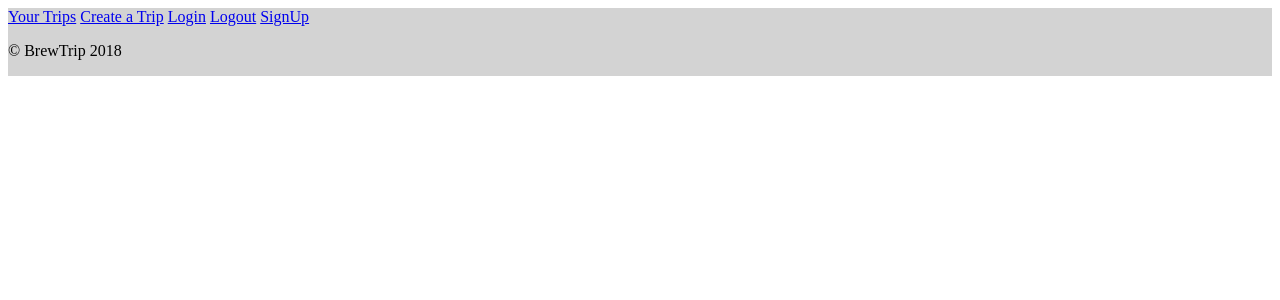
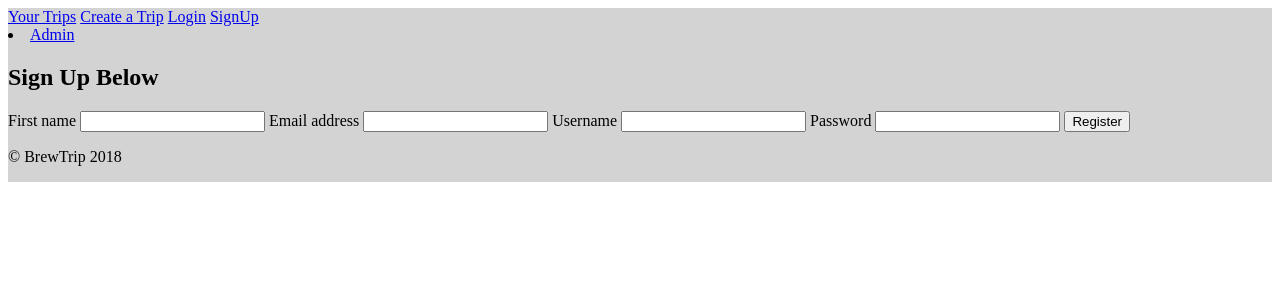
Before and after one commit to lroyce/BreweryExplorer, a Django app: page /accounts/signup/ in a window 1280 px wide. Shown: the top 300 px of the page. Run offline with Django 3.2, Linux system fonts and the light colour scheme.

Commit message:
added login logout signup

```diff
--- a/brewTrip/accounts/templates/signup.html
+++ b/brewTrip/accounts/templates/signup.html
@@ -4,10 +4,38 @@
 <html lang="en" dir="ltr">
   <head>
     <meta charset="utf-8">
-    <title>SignUp</title>
+    <title>Sign Up</title>
     <link rel="stylesheet" href="{% static '/style.css' %}">
   </head>
   <body>
+    {% block base %}
+    <div class="signup">
+      {% if registered %}
 
+      <!-- Once the user signs up, we'll show them this message -->
+      <div class="jumbotron">
+          <h4 class="text-center text-danger">Thank you for Registering</h4>
+          <a class="mt-5 btn btn-primary form-control"href="#">
+          Click Here to Login
+          </a>
+      </div>
+      {% else %}
+      <h2 class="signup">Sign Up Below</h2>
+      <form action="{% url 'signup'%}" method="POST">
+        {% csrf_token %}
+        {%for field in signup_form %}
+        {%if field.name == 'password'%}
+        {{field.label}}
+        <input class="signup" type="password" name="{{field.name}}"/>
+        {%else%}
+        {{field.label}}
+        <input class="signup" name="{{field.name}}"/>
+        {%endif%}
+        {%endfor%}
+        <input class="signup"type="submit" value="Register">
+      </form>
+      {% endif %}
+    </div>
   </body>
 </html>
+{%endblock%}
--- a/brewTrip/accounts/views.py
+++ b/brewTrip/accounts/views.py
@@ -1,10 +1,42 @@
-from django.shortcuts import render
+from django.shortcuts import render, redirect
+from django.contrib import auth
+from .forms import SignUpForm
 
 def signup(request):
-    return render(request,'signup.html',{'title':'Signup'})
+    registered = False
+    if request.method == 'POST':
+        signup_form = SignUpForm(data=request.POST)
+        if signup_form.is_valid():
+            user = signup_form.save()
+            user.set_password(user.password)
+            user.save()
+            registered = True
+    else:
+        signup_form = SignUpForm()
+    return render(request, 'signup.html',{
+            'title':'Sign up Below',
+            'signup_form':signup_form,
+            'registered': registered,
+            })
+
 
 def login(request):
+    if request.method == 'POST':
+        user = auth.authenticate(
+        username=request.POST['username'],
+        password=request.POST['password'])
+        if user is not None:
+            auth.login(request, user)
+            return redirect('home')
+        else:
+            return render(request, 'login.html',{
+            'title':'Something Went Wrong',
+            'error':'Username or Password Invalid'
+            })
     return render(request, 'login.html',{'title':'Please Login'})
 
+
 def logout(request):
-    pass
+    if request.method == 'POST':
+        auth.logout(request)
+        return redirect('home')
--- a/brewTrip/base_templates/base.html
+++ b/brewTrip/base_templates/base.html
@@ -13,10 +13,27 @@
     <div class="topnav">
       <a href="#home">Your Trips</a>
       <a href="#home">Create a Trip</a>
-      <a href="#news">Login</a>
-      <a href="#contact">Logout</a>
-      <a href="#about">SignUp</a>
 
+      <!-- <a href="{% url 'logout'%}">Logout</a> -->
+      {% if user.is_authenticated %}
+
+      <li class="nav-item">
+        <a class="text-light nav-link"
+        href="javascript:{document.getElementById('logout').submit()}">logout</a>
+      </li>
+
+      <form id="logout"action="{% url 'logout' %}" method="POST">
+        {% csrf_token %}
+        <input type="hidden" />
+      </form>
+
+      {% else %}
+      <a href="{% url 'login'%}">Login</a>
+      <a href="{% url 'signup'%}">SignUp</a>
+      {% endif %}
+      <li class="nav-item">
+        <a class="text-light nav-link" href="{% url 'admin:index'%}">Admin</a>
+      </li>
 
       <div class="container">
         {% block base %}
```
Also changed, not shown: brewTrip/accounts/templates/login.html (+35 -0 lines), brewTrip/accounts/templates/logout.html (added).
